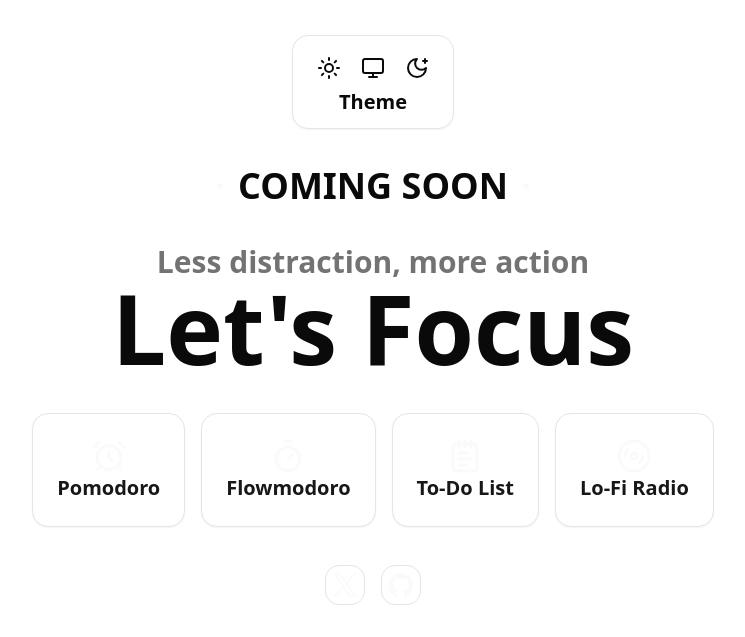
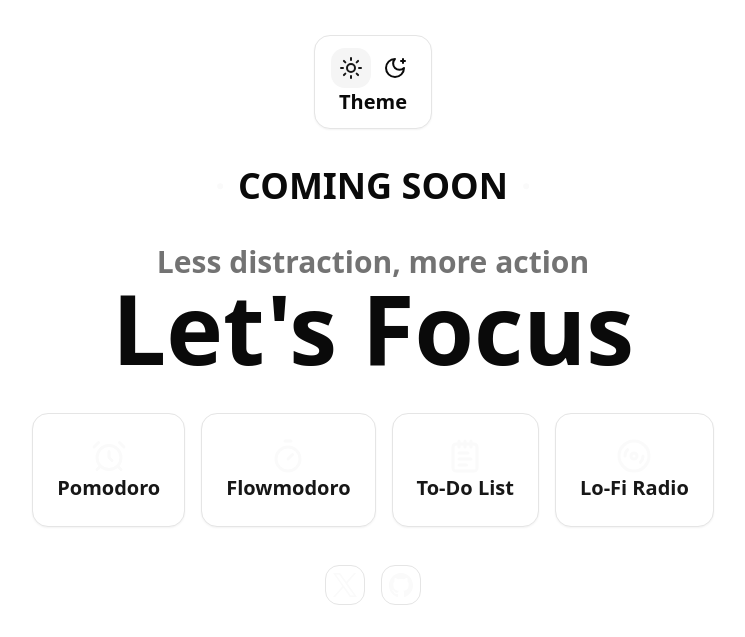
Before and after one commit to AndryOre/lets-focus, an Astro site: page / in a window 1280 px wide. Shown: the part 163-800 px from the top of the page, without its empty margins (267-1012 px from the left). Built offline with nearby package versions, Linux system fonts and the light colour scheme; Astro itself is replaced by a stand-in of ours; no server answers.

Commit message:
refactor(components): ♻️ remove system theme option temporarily

```diff
--- a/src/components/themeToggle.tsx
+++ b/src/components/themeToggle.tsx
@@ -20,7 +20,7 @@ export const ThemeToggle = (): JSX.Element => {
 
   return (
     <Card className="gap-2 px-4 py-3">
-      <ToggleGroup type="single">
+      <ToggleGroup type="single" value={theme}>
         <ToggleGroupItem
           value="light"
           className="aspect-square p-0"
@@ -28,13 +28,13 @@ export const ThemeToggle = (): JSX.Element => {
         >
           <Sun className="h-6 w-6" />
         </ToggleGroupItem>
-        <ToggleGroupItem
+        {/* <ToggleGroupItem
           value="system"
           className="aspect-square p-0"
           onClick={() => setThemeState('system')}
         >
           <Monitor className="h-6 w-6" />
-        </ToggleGroupItem>
+        </ToggleGroupItem> */}
         <ToggleGroupItem
           value="dark"
           className="aspect-square p-0"
```
